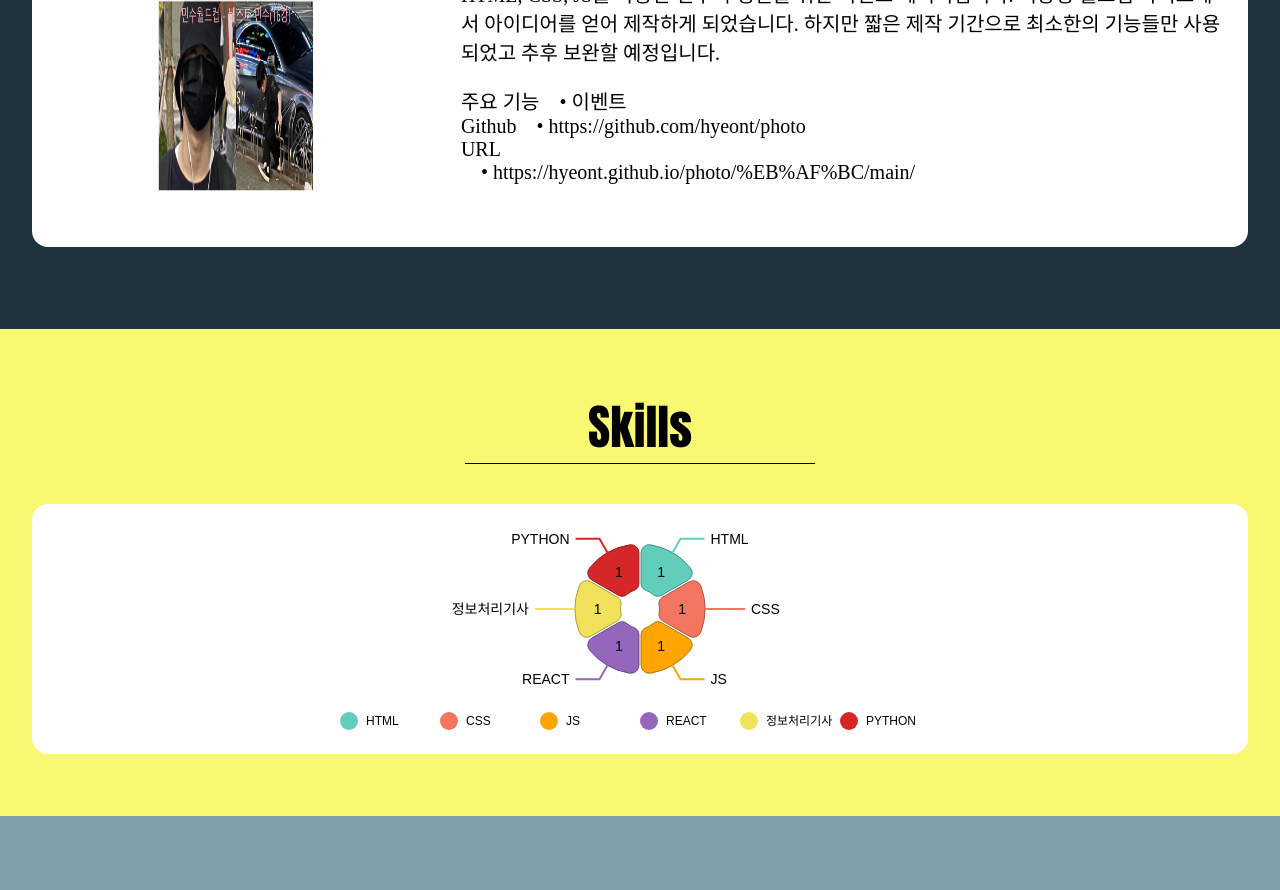
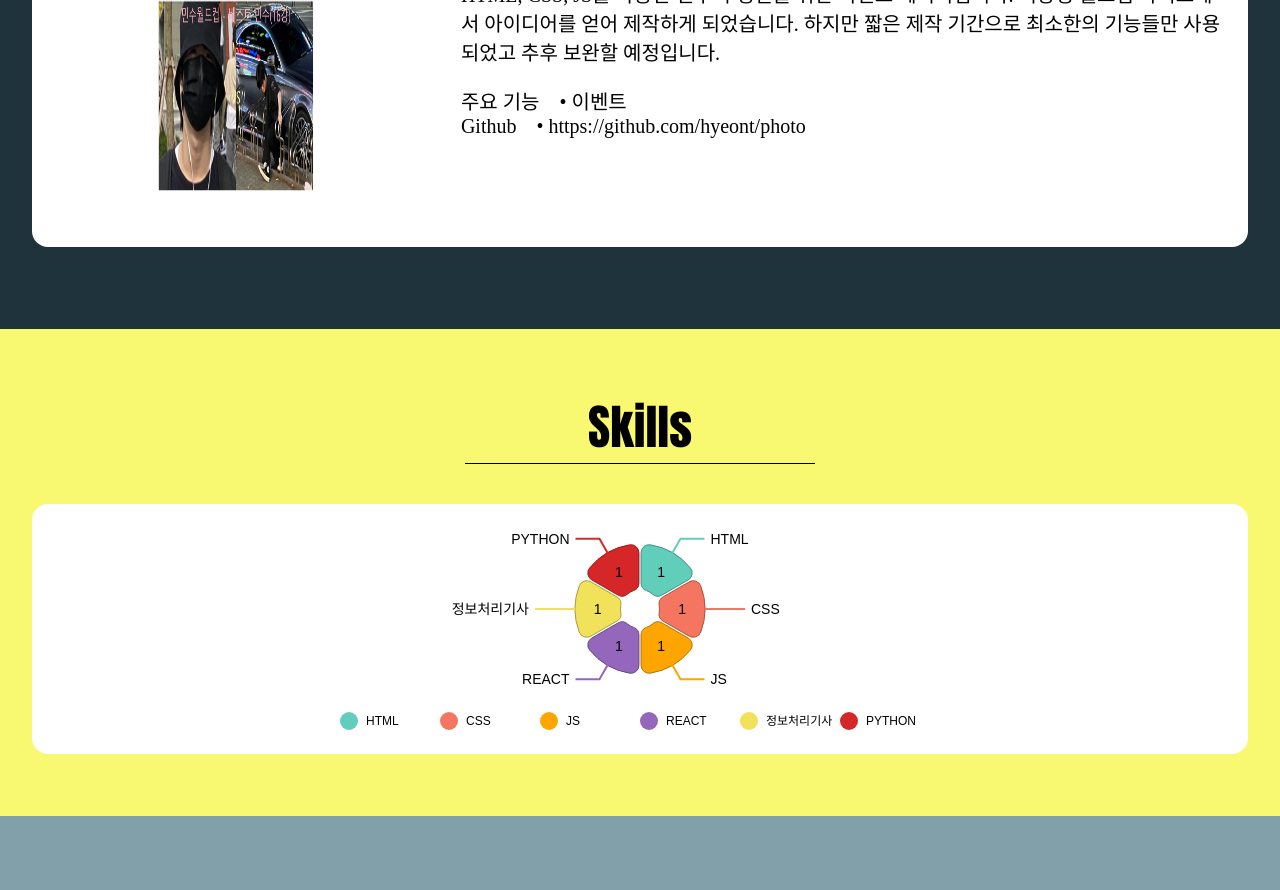
Before and after one commit to hyeont/React-portfolio, a React (Create React App) app: page / in a window 1280 px wide. Shown: the part 1760-2650 px from the top of the page. Built offline with nearby package versions, Linux system fonts and the light colour scheme; a web font is replaced by a local one.

Commit message:
Update Project2.js

```diff
--- a/src/components/Projects/Project2.js
+++ b/src/components/Projects/Project2.js
@@ -28,20 +28,6 @@ const Project2 = () => {
               </a>
             </div>
           </div>
-
-          <div className="project_function2">
-            URL
-            <div className="project_function__content">
-              <a
-                href="https://hyeont.github.io/photo/%EB%AF%BC/main/index.html"
-                target="blank"
-              >
-                <div className="url">
-                  • https://hyeont.github.io/photo/%EB%AF%BC/main/
-                </div>
-              </a>
-            </div>
-          </div>
         </div>
       </div>
     </div>
```
